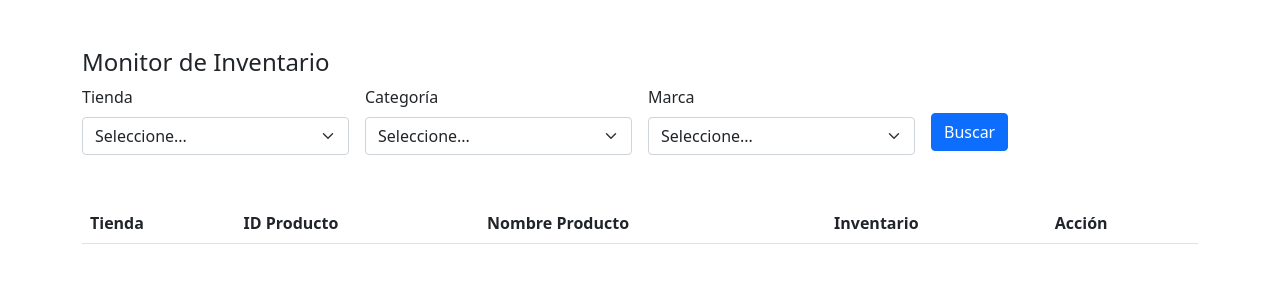
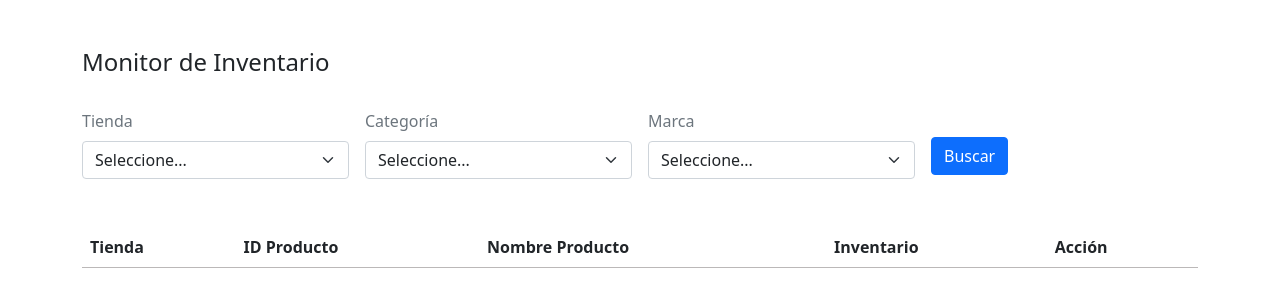
Before and after one commit to arlenesantos/Bikeshop, a website: page index.html in a window 1280 px wide. Drawn offline with nearby package versions, Linux system fonts and the light colour scheme; files that its build step writes are made by us from their sources; no server answers.

Commit message:
cambia layout

```diff
--- a/assets/css/main.css
+++ b/assets/css/main.css
@@ -4,3 +4,7 @@
     background: rgb(13, 110, 253, 0.3);
     border-color: rgb(13, 110, 253, 0.3);
 }
+
+thead , tbody {
+    border-bottom: solid 1px rgb(187, 184, 184);
+}
--- a/index.html
+++ b/index.html
@@ -23,23 +23,23 @@
 
     <main>
         <section class="container mt-5">
-            <h1 class="h4">Monitor de Inventario</h1>
+            <h1 class="h4 pb-4">Monitor de Inventario</h1>
             <div>
                 <form class="row gx-3 gy-2 align-items-center">
                     <div class="col-sm-3">
-                        <label for="tienda" class="form-label">Tienda</label>
+                        <label for="tienda" class="form-label text-muted">Tienda</label>
                         <select class="form-select" id="tienda">
                             <option selected>Seleccione...</option>
                         </select>
                     </div>
                     <div class="col-sm-3">
-                        <label for="categoria" class="form-label">Categoría</label>
+                        <label for="categoria" class="form-label text-muted">Categoría</label>
                         <select class="form-select" id="categoria">
                             <option selected>Seleccione...</option>
                         </select>
                     </div>
                     <div class="col-sm-3">
-                        <label for="marca" class="form-label">Marca</label>
+                        <label for="marca" class="form-label text-muted">Marca</label>
                         <select class="form-select" id="marca">
                             <option selected>Seleccione...</option>
                         </select>
@@ -51,8 +51,8 @@
                 </form>
             </div>
 
-            <div class="mt-5">
-                <table class="table">
+            <div class="table-responsive mt-5">
+                <table class="table table-borderless">
                     <thead>
                         <tr>
                             <th scope="col">Tienda</th>
```
